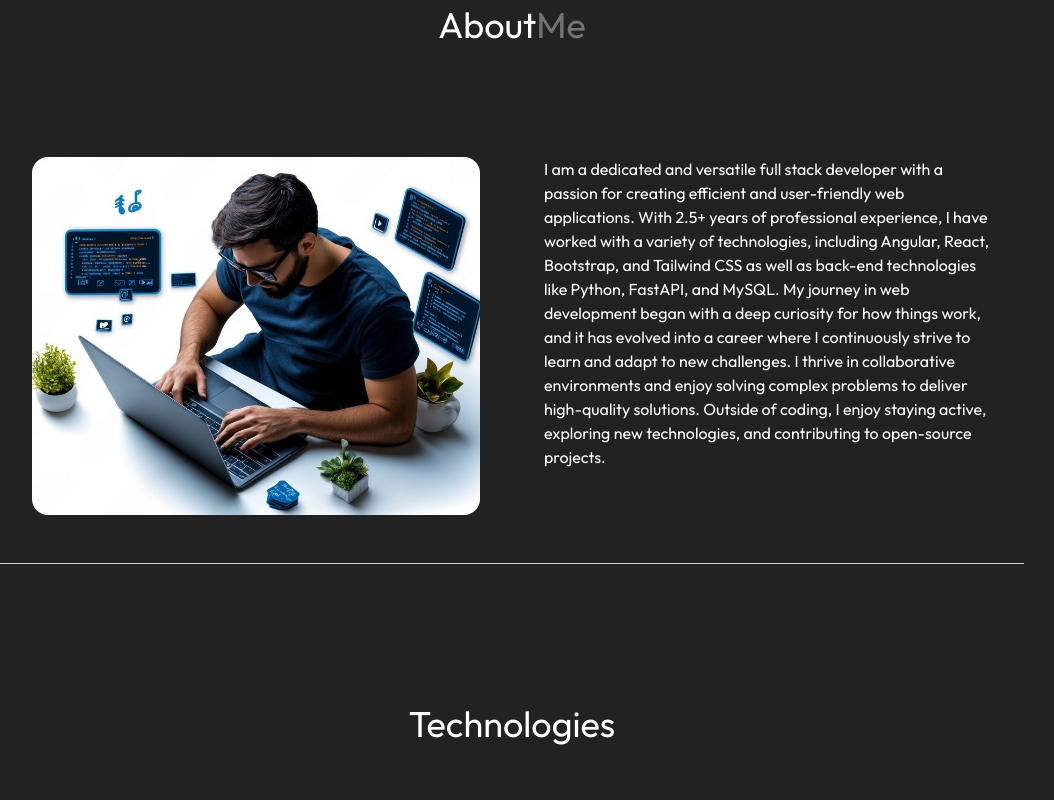
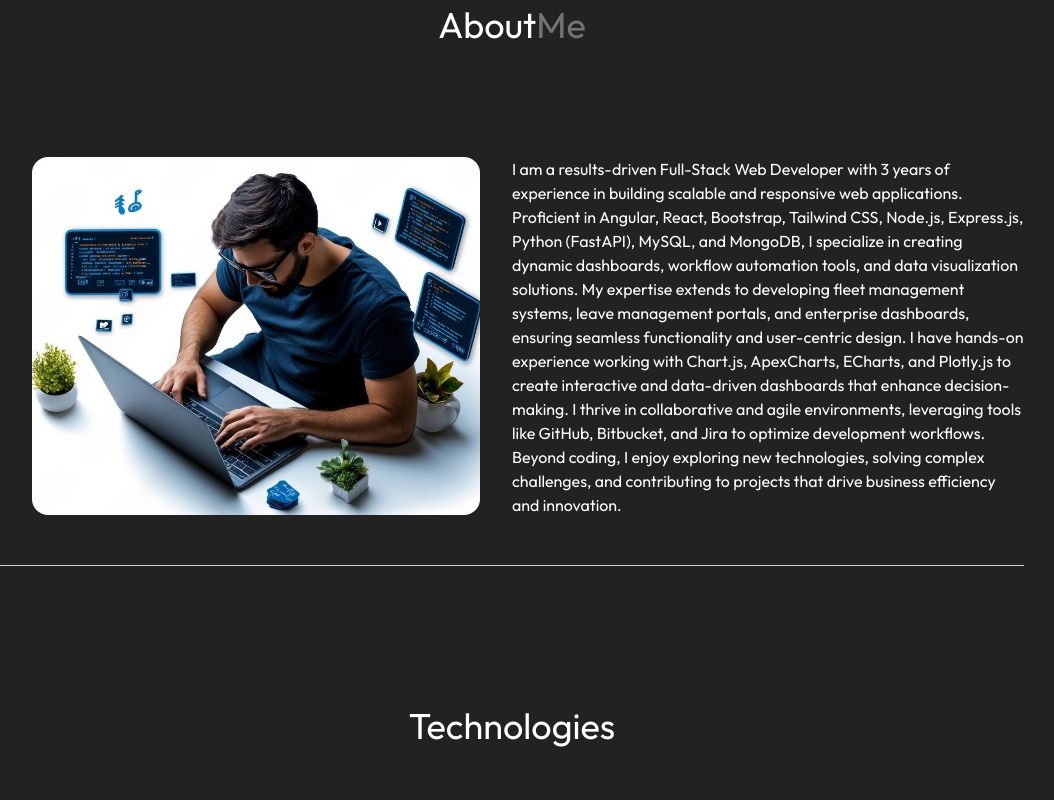
Before and after one commit to Szkrishna/My-Portfolio, a React (Vite) app: page / in a window 1280 px wide. Shown: the part 820-1620 px from the top of the page, without its empty margins (128-1182 px from the left). Built offline with nearby package versions, Linux system fonts and the light colour scheme.

Commit message:
fixed about section content and contact section css

```diff
--- a/src/components/About.jsx
+++ b/src/components/About.jsx
@@ -17,7 +17,7 @@ const About = () => {
                 </motion.div>
                 <motion.div whileInView={{opacity: 1, x: 0}} initial={{opacity: 0, x: 100}} transition={{duration: 0.5}} className="w-full lg:w-1/2">
                     <div className="flex justify-center lg:justify-start">
-                        <p className="max-w-lg lg:p-8">{ABOUT_TEXT}</p>
+                        <p className="max-w-lg lg:py-8">{ABOUT_TEXT}</p>
                     </div>
                 </motion.div>
             </div>
--- a/src/components/Contacts.jsx
+++ b/src/components/Contacts.jsx
@@ -9,7 +9,7 @@ const Contacts = () => {
       <div className="text-center tracking-tighter">
         <motion.p whileInView={{ opacity: 1, x: 0 }} initial={{ opacity: 0, x: -100 }} transition={{ duration: 1 }} className="my-3">{CONTACT.address}</motion.p>
         <motion.p whileInView={{ opacity: 1, x: 0 }} initial={{ opacity: 0, x: 100 }} transition={{ duration: 1 }} className="my-3">{CONTACT.phoneNo}</motion.p>
-        <a href="#" className="border-b text-gray-100">{CONTACT.email}</a>
+        <a href="#" className="text-gray-100">{CONTACT.email}</a>
       </div>
     </div>
   )
--- a/src/constants/index.js
+++ b/src/constants/index.js
@@ -5,7 +5,7 @@ import project4 from "../assets/projects/project-4.jpg";
 
 export const HERO_CONTENT = `Passionate Full-Stack Developer with 3 years of experience in designing, developing, and deploying scalable web applications. Proficient in modern front-end frameworks like Angular and React, TailwindCSS coupled with robust back-end technologies like Python (FastAPI), Node.js, Express.js, MySQL and MongoDB. Adept at building interactive dashboards, data visualizations, and workflow automation tools that enhance business efficiency. Experienced in working with agile teams, leveraging tools like Jira, Bitbucket, and GitHub to streamline development processes.`;
 
-export const ABOUT_TEXT = `I am a dedicated and versatile full stack developer with a passion for creating efficient and user-friendly web applications. With 2.5+ years of professional experience, I have worked with a variety of technologies, including Angular, React, Bootstrap, and Tailwind CSS as well as back-end technologies like Python, FastAPI, and MySQL. My journey in web development began with a deep curiosity for how things work, and it has evolved into a career where I continuously strive to learn and adapt to new challenges. I thrive in collaborative environments and enjoy solving complex problems to deliver high-quality solutions. Outside of coding, I enjoy staying active, exploring new technologies, and contributing to open-source projects.`;
+export const ABOUT_TEXT = `I am a results-driven Full-Stack Web Developer with 3 years of experience in building scalable and responsive web applications. Proficient in Angular, React, Bootstrap, Tailwind CSS, Node.js, Express.js, Python (FastAPI), MySQL, and MongoDB, I specialize in creating dynamic dashboards, workflow automation tools, and data visualization solutions. My expertise extends to developing fleet management systems, leave management portals, and enterprise dashboards, ensuring seamless functionality and user-centric design. I have hands-on experience working with Chart.js, ApexCharts, ECharts, and Plotly.js to create interactive and data-driven dashboards that enhance decision-making. I thrive in collaborative and agile environments, leveraging tools like GitHub, Bitbucket, and Jira to optimize development workflows. Beyond coding, I enjoy exploring new technologies, solving complex challenges, and contributing to projects that drive business efficiency and innovation.`;
 
 export const EXPERIENCES = [
   {
```
